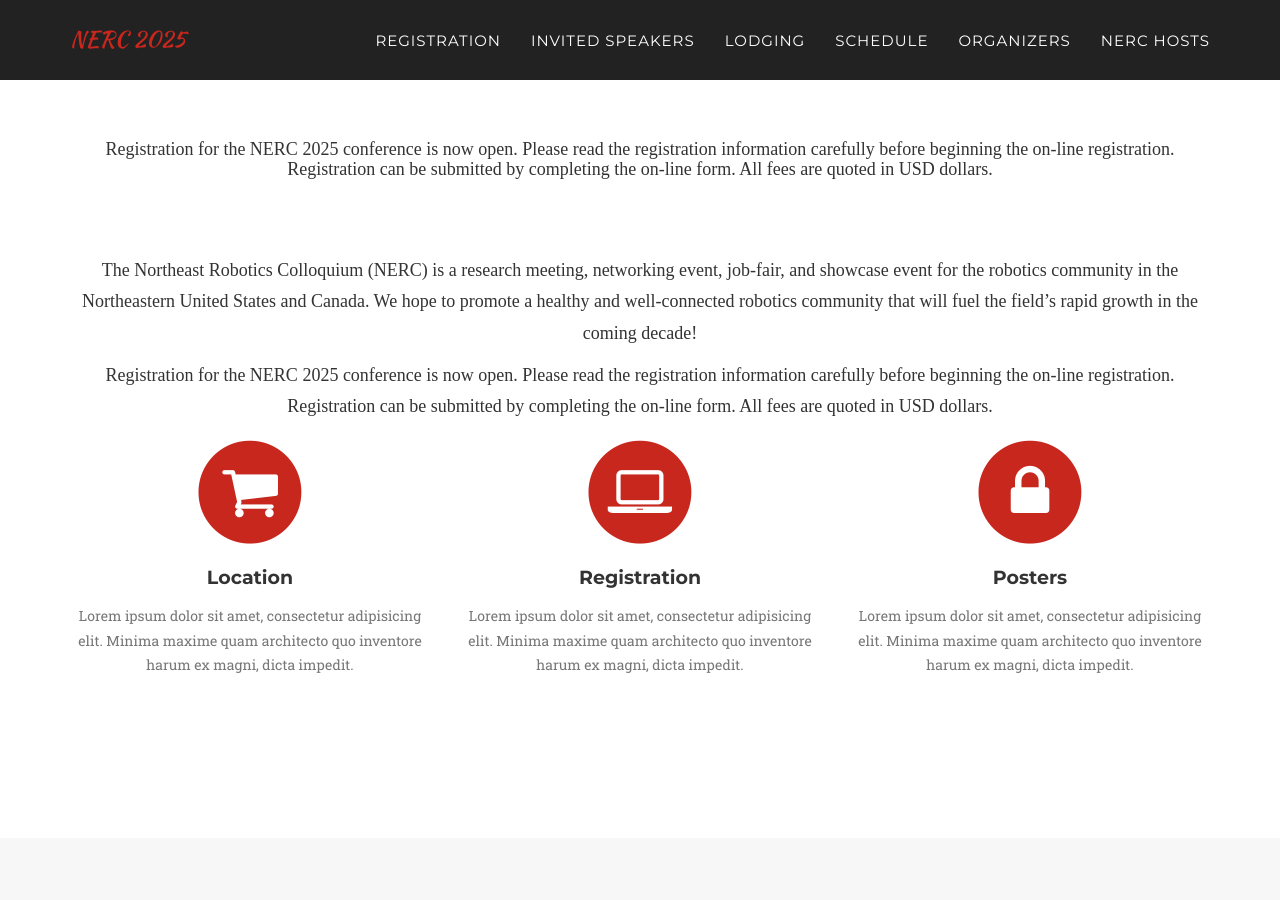
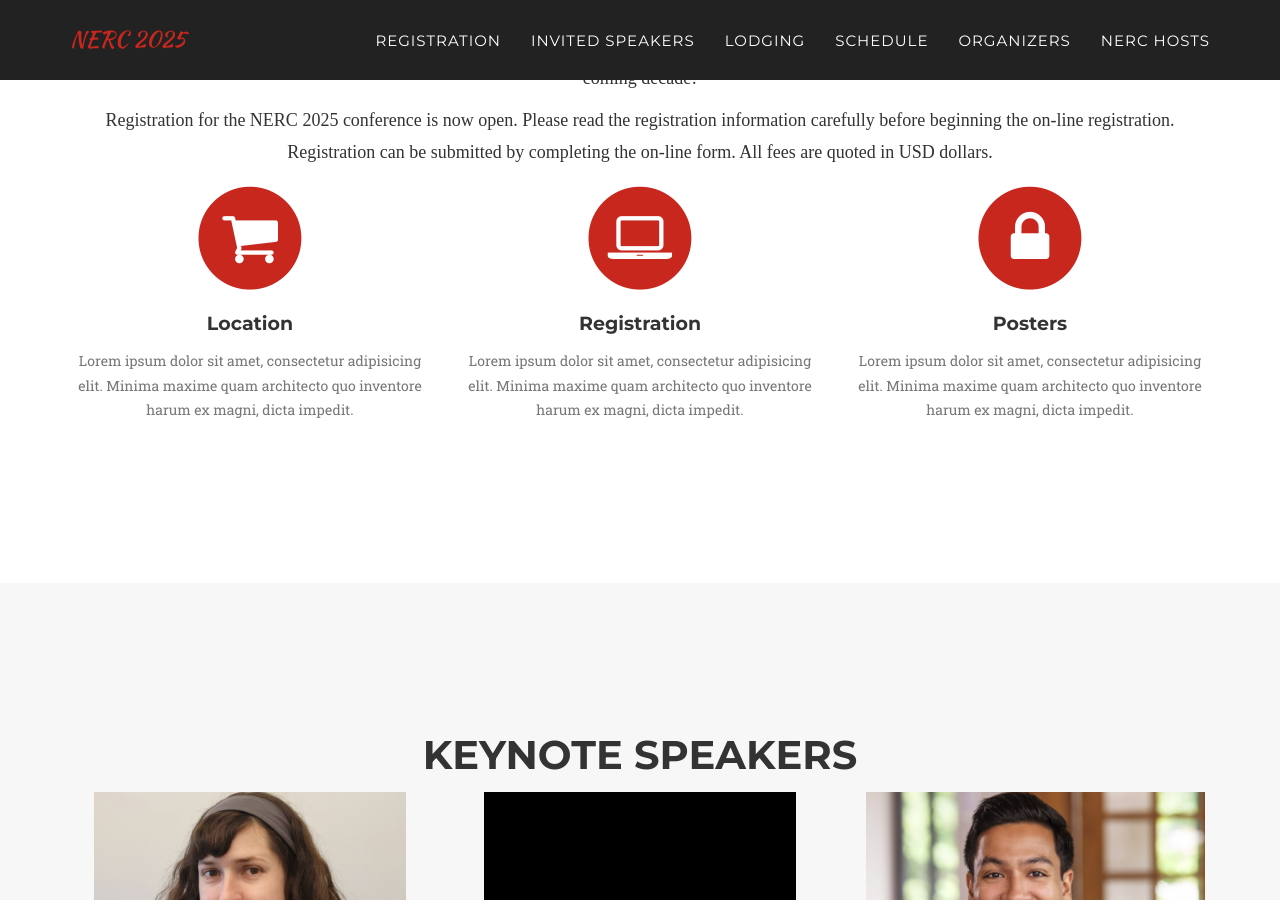
Before and after one commit to Cornell-Tech-AIRLab/cornell2025.nerc.io, a Jekyll site: the page built from index.html, in a window 1280 px wide and 900 px high, scrolled down 974 px. Built offline with Jekyll 4.4.1, drawn with Linux system fonts in a browser that asks for light colours; some web fonts are replaced.

Commit message:
remove redundant text

```diff
--- a/_includes/registration.html
+++ b/_includes/registration.html
@@ -4,8 +4,8 @@
     <div class="row">
       <div class="col-lg-12 text-center">
         <h2 class="section-heading">ABOUT</h2>
-        <h3 class="section-subheading">The Northeast Robotics Colloquium (NERC) is a research meeting, networking event, job-fair, and showcase event for the robotics community in the Northeastern United States and Canada. We hope to promote a healthy and well-connected robotics community that will fuel the field’s rapid growth in the coming decade!</h3>
-        <h3 class="section-subheading">Registration for the NERC 2025 conference is now open. Please read the registration information carefully before beginning the on-line registration. Registration can be submitted by completing the on-line form. All fees are quoted in USD dollars.</h3>
+        <!-- <h3 class="section-subheading">The Northeast Robotics Colloquium (NERC) is a research meeting, networking event, job-fair, and showcase event for the robotics community in the Northeastern United States and Canada. We hope to promote a healthy and well-connected robotics community that will fuel the field’s rapid growth in the coming decade!</h3> -->
+        <!-- <h3 class="section-subheading">Registration for the NERC 2025 conference is now open. Please read the registration information carefully before beginning the on-line registration. Registration can be submitted by completing the on-line form. All fees are quoted in USD dollars.</h3> -->
         <p style="font-family: 'Times New Roman', Times, serif; font-size: 18px;">The Northeast Robotics Colloquium (NERC) is a research meeting, networking event, job-fair, and showcase event for the robotics community in the Northeastern United States and Canada. We hope to promote a healthy and well-connected robotics community that will fuel the field’s rapid growth in the coming decade!</p>
         <p style="font-family: 'Times New Roman', Times, serif; font-size: 18px;">Registration for the NERC 2025 conference is now open. Please read the registration information carefully before beginning the on-line registration. Registration can be submitted by completing the on-line form. All fees are quoted in USD dollars.</p>
 
```
